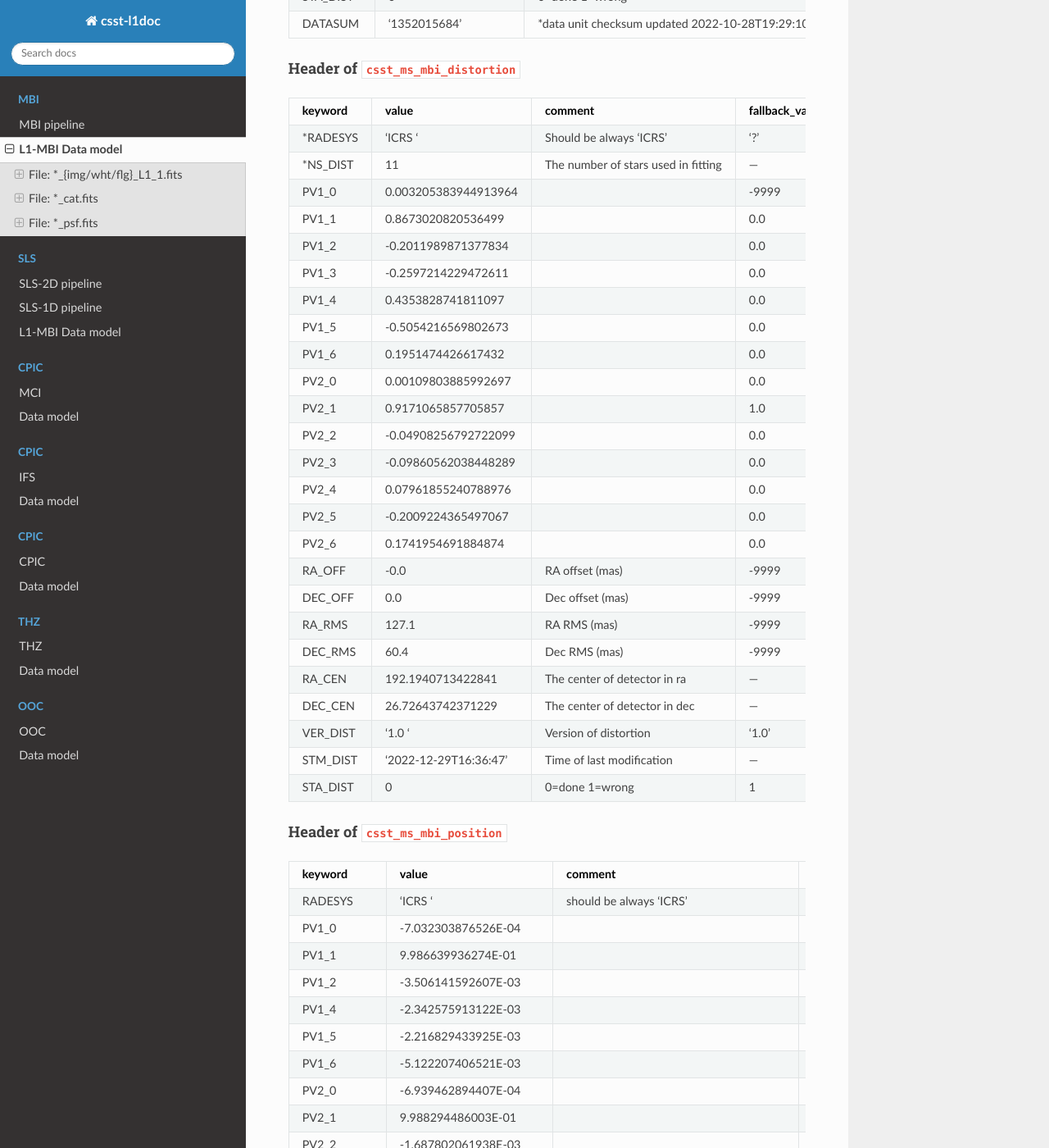
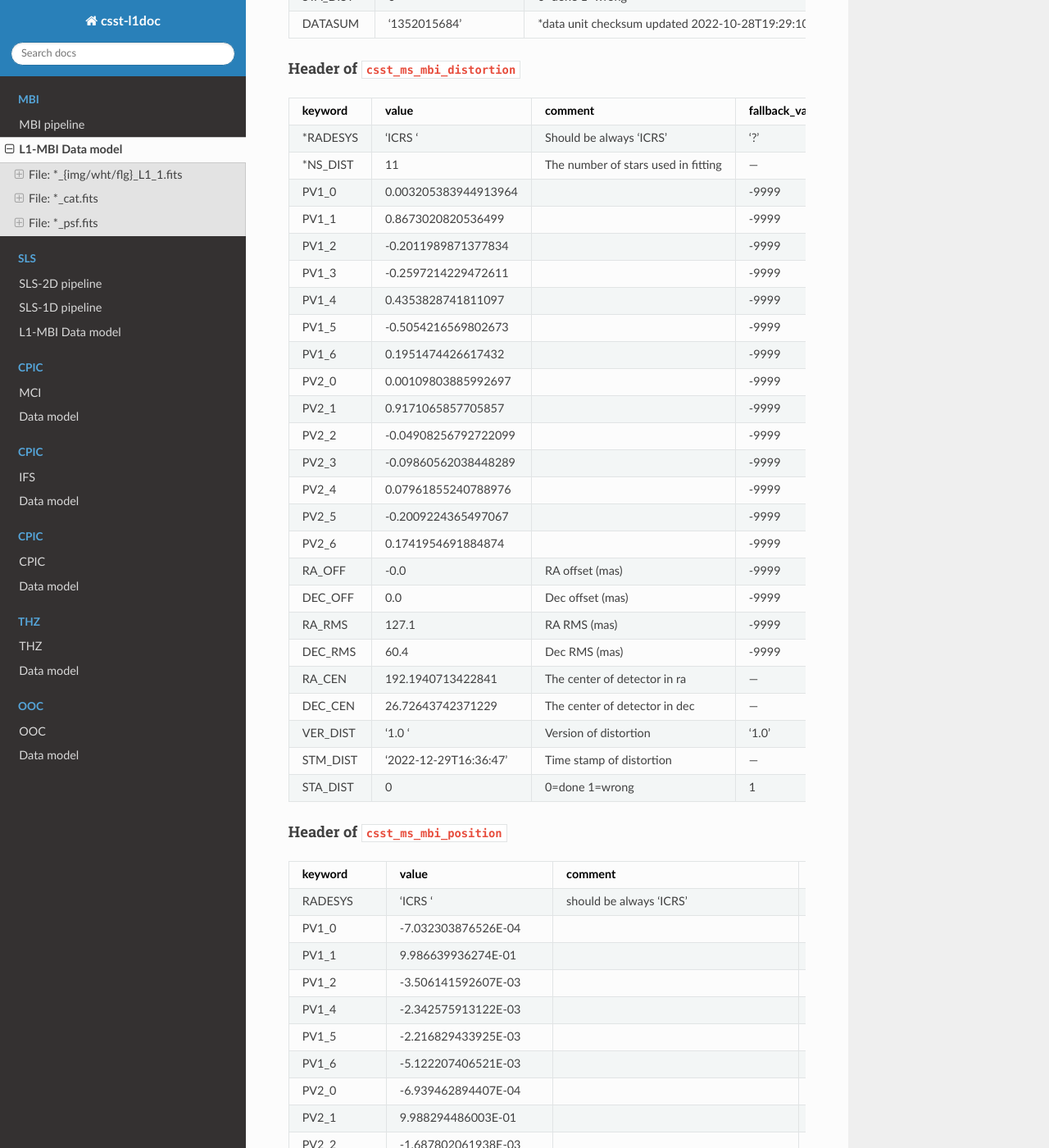
Before and after one commit to hypergravity/csst-doc-msc, a Sphinx documentation site: the page built from docs/source/mbi/data_model.md, in a window 1280 px wide and 1400 px high, scrolled down 1223 px. Shown: the whole window at 82% size. Built offline with Sphinx 7.4.7 and the Read the Docs theme 2.0.0, drawn with Linux system fonts in a browser that asks for light colours.

Commit message:
Update data_model.md

```diff
--- a/docs/source/mbi/data_model.md
+++ b/docs/source/mbi/data_model.md
@@ -46,19 +46,19 @@
 | *RADESYS | 'ICRS    '            | Should be always 'ICRS'             | '?'            | str  | csst_ms_mbi_distortion |
 | *NS_DIST | 11                    | The number of stars used in fitting | ---            | i8   | csst_ms_mbi_distortion |
 | PV1_0    | 0.003205383944913964  |                                     | -9999          | f32  | csst_ms_mbi_distortion |
-| PV1_1    | 0.8673020820536499    |                                     | 0.0            | f32  | csst_ms_mbi_distortion |
-| PV1_2    | -0.2011989871377834   |                                     | 0.0            | f32  | csst_ms_mbi_distortion |
-| PV1_3    | -0.2597214229472611   |                                     | 0.0            | f32  | csst_ms_mbi_distortion |
-| PV1_4    | 0.4353828741811097    |                                     | 0.0            | f32  | csst_ms_mbi_distortion |
-| PV1_5    | -0.5054216569802673   |                                     | 0.0            | f32  | csst_ms_mbi_distortion |
-| PV1_6    | 0.1951474426617432    |                                     | 0.0            | f32  | csst_ms_mbi_distortion |
-| PV2_0    | 0.00109803885992697   |                                     | 0.0            | f32  | csst_ms_mbi_distortion |
-| PV2_1    | 0.9171065857705857    |                                     | 1.0            | f32  | csst_ms_mbi_distortion |
-| PV2_2    | -0.04908256792722099  |                                     | 0.0            | f32  | csst_ms_mbi_distortion |
-| PV2_3    | -0.09860562038448289  |                                     | 0.0            | f32  | csst_ms_mbi_distortion |
-| PV2_4    | 0.07961855240788976   |                                     | 0.0            | f32  | csst_ms_mbi_distortion |
-| PV2_5    | -0.2009224365497067   |                                     | 0.0            | f32  | csst_ms_mbi_distortion |
-| PV2_6    | 0.1741954691884874    |                                     | 0.0            | f32  | csst_ms_mbi_distortion |
+| PV1_1    | 0.8673020820536499    |                                     | -9999          | f32  | csst_ms_mbi_distortion |
+| PV1_2    | -0.2011989871377834   |                                     | -9999          | f32  | csst_ms_mbi_distortion |
+| PV1_3    | -0.2597214229472611   |                                     | -9999          | f32  | csst_ms_mbi_distortion |
+| PV1_4    | 0.4353828741811097    |                                     | -9999          | f32  | csst_ms_mbi_distortion |
+| PV1_5    | -0.5054216569802673   |                                     | -9999          | f32  | csst_ms_mbi_distortion |
+| PV1_6    | 0.1951474426617432    |                                     | -9999          | f32  | csst_ms_mbi_distortion |
+| PV2_0    | 0.00109803885992697   |                                     | -9999          | f32  | csst_ms_mbi_distortion |
+| PV2_1    | 0.9171065857705857    |                                     | -9999          | f32  | csst_ms_mbi_distortion |
+| PV2_2    | -0.04908256792722099  |                                     | -9999          | f32  | csst_ms_mbi_distortion |
+| PV2_3    | -0.09860562038448289  |                                     | -9999          | f32  | csst_ms_mbi_distortion |
+| PV2_4    | 0.07961855240788976   |                                     | -9999          | f32  | csst_ms_mbi_distortion |
+| PV2_5    | -0.2009224365497067   |                                     | -9999          | f32  | csst_ms_mbi_distortion |
+| PV2_6    | 0.1741954691884874    |                                     | -9999          | f32  | csst_ms_mbi_distortion |
 | RA_OFF   | -0.0                  | RA offset (mas)                     | -9999          | f32  | csst_ms_mbi_distortion |
 | DEC_OFF  | 0.0                   | Dec offset (mas)                    | -9999          | f32  | csst_ms_mbi_distortion |
 | RA_RMS   | 127.1                 | RA RMS (mas)                        | -9999          | f32  | csst_ms_mbi_distortion |
@@ -66,7 +66,7 @@
 | RA_CEN   | 192.1940713422841     | The center of detector in ra        | ---            | f32  | csst_ms_mbi_distortion |
 | DEC_CEN  | 26.72643742371229     | The center of detector in dec       | ---            | f32  | csst_ms_mbi_distortion |
 | VER_DIST | '1.0     '            | Version of distortion               | '1.0'          | str  | csst_ms_mbi_distortion |
-| STM_DIST | '2022-12-29T16:36:47' | Time of last modification           | ---            | str  | csst_ms_mbi_distortion |
+| STM_DIST | '2022-12-29T16:36:47' | Time stamp of distortion            | ---            | str  | csst_ms_mbi_distortion |
 | STA_DIST | 0                     | 0=done 1=wrong                      | 1              | i8   | csst_ms_mbi_distortion |
 
 #### Header of `csst_ms_mbi_position`
```
